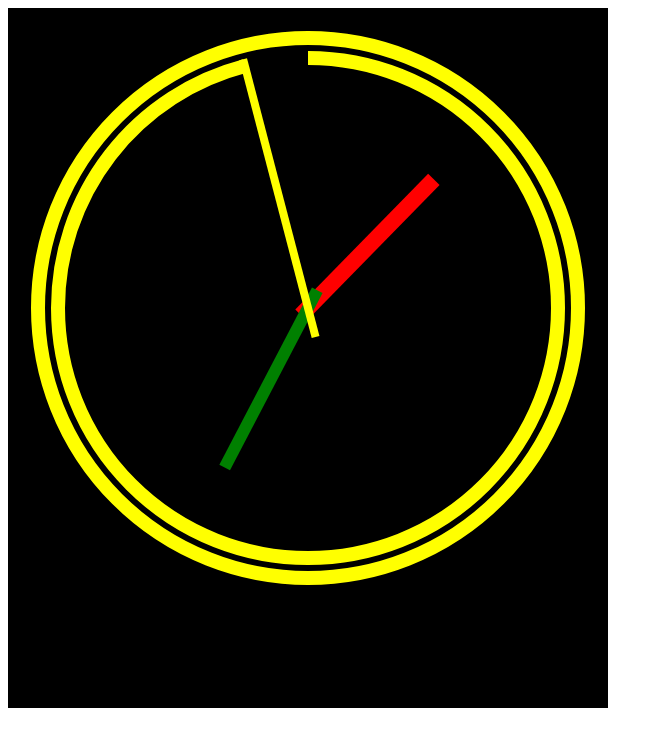
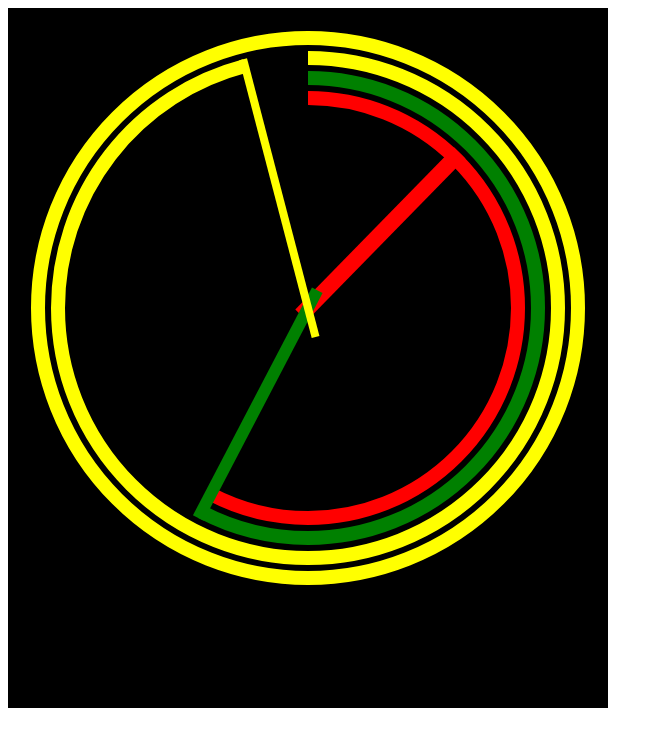
Before and after one commit to WuGe01/RoundClock, a plain HTML site: page index.html in a window 1280 px wide. Shown: the whole page, without its empty margins (0-663 px from the left). Drawn offline with Linux system fonts and the light colour scheme.

Commit message:
自己研究

```diff
--- a/index.html
+++ b/index.html
@@ -18,7 +18,7 @@
         const ctx = canvas.getContext('2d');
         canvas.width = 600;
         canvas.height = 700;
-        ctx.strokeStyle = 'red';
+        // ctx.strokeStyle = 'red';
         // ctx.lineWidth = 17;
         // ctx.shadowBlur = 15;
         // ctx.shadowColor = 'red'
@@ -42,16 +42,39 @@
             var ys=Math.sin(degree(smoothsec * 6) - 90)*257;
             var x_s=Math.cos(degree(smoothsec * 6) - 90)*30;
             var y_s=Math.sin(degree(smoothsec * 6) - 90)*30;
-            var xm=Math.cos(degree(smoothmin * 6) - 90)*180;
-            var ym=Math.sin(degree(smoothmin * 6) - 90)*180;
+            var xm=Math.cos(degree(smoothmin * 6) - 90)*237;
+            var ym=Math.sin(degree(smoothmin * 6) - 90)*237;
             var x_m=Math.cos(degree(smoothmin * 6) - 90)*20;
             var y_m=Math.sin(degree(smoothmin * 6) - 90)*20;
-            var xh=Math.cos((hrs*30) - 90)*180;
-            var yh=Math.sin((hrs*30) - 90)*180;
+            var xh=Math.cos((hrs*30) - 90)*217;
+            var yh=Math.sin((hrs*30) - 90)*217;
             var x_h=Math.cos((hrs*30) - 90)*10;
             var y_h=Math.sin((hrs*30) - 90)*10;
             ctx.fillRect(0, 0, 600, 700);
 
+            ctx.beginPath();
+            ctx.strokeStyle = 'yellow';
+            ctx.lineWidth = 14;
+            ctx.arc(300, 300, 250, degree(270), degree(smoothsec * 6) - 90);
+            ctx.stroke();
+
+            ctx.beginPath();
+            ctx.strokeStyle = 'yellow';
+            ctx.lineWidth = 14;
+            ctx.arc(300, 300, 270, 0, 2*Math.PI);
+            ctx.stroke();
+
+            ctx.beginPath();
+            ctx.strokeStyle = 'green';
+            ctx.lineWidth = 14;
+            ctx.arc(300, 300, 230, degree(270), degree(smoothmin * 6) - 90);
+            ctx.stroke();
+
+            ctx.beginPath();
+            ctx.strokeStyle = 'red';
+            ctx.lineWidth = 14;
+            ctx.arc(300, 300, 210, degree(270), degree(smoothmin * 6) - 90);
+            ctx.stroke();
 
             ctx.beginPath();
             ctx.lineWidth = 16;
@@ -74,15 +97,6 @@
             ctx.lineTo(xs+300, ys+300);
             ctx.stroke();
 
-            ctx.beginPath();
-            ctx.lineWidth = 14;
-            ctx.arc(300, 300, 250, degree(270), degree(smoothsec * 6) - 90);
-            ctx.stroke();
-
-            ctx.beginPath();
-            ctx.lineWidth = 14;
-            ctx.arc(300, 300, 270, 0, 2*Math.PI);
-            ctx.stroke();
         }
         setInterval(printHere, 10);
     </script>
```
